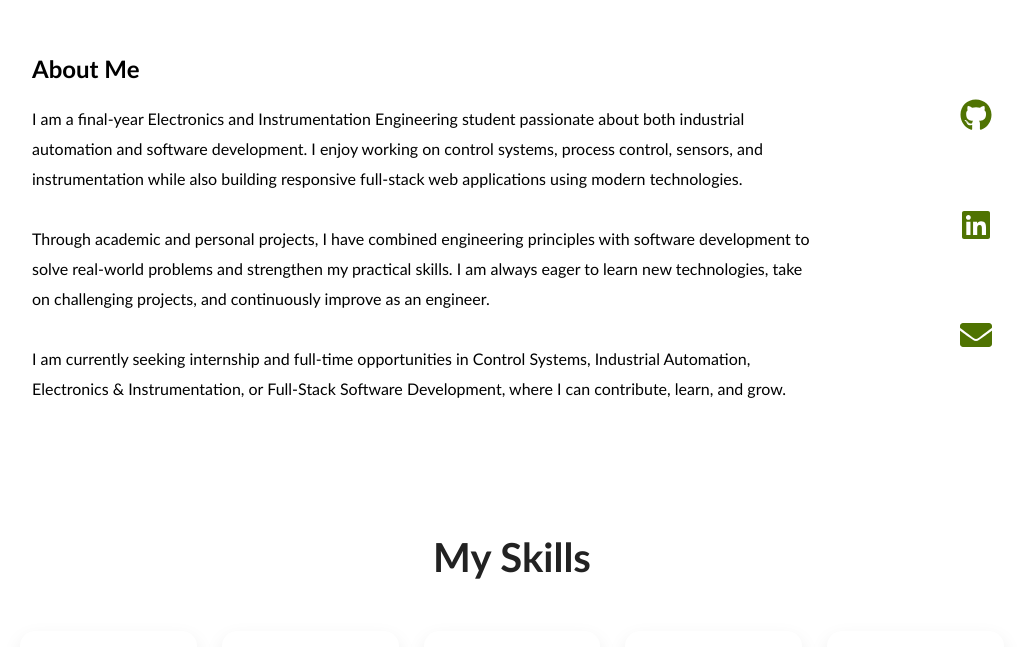
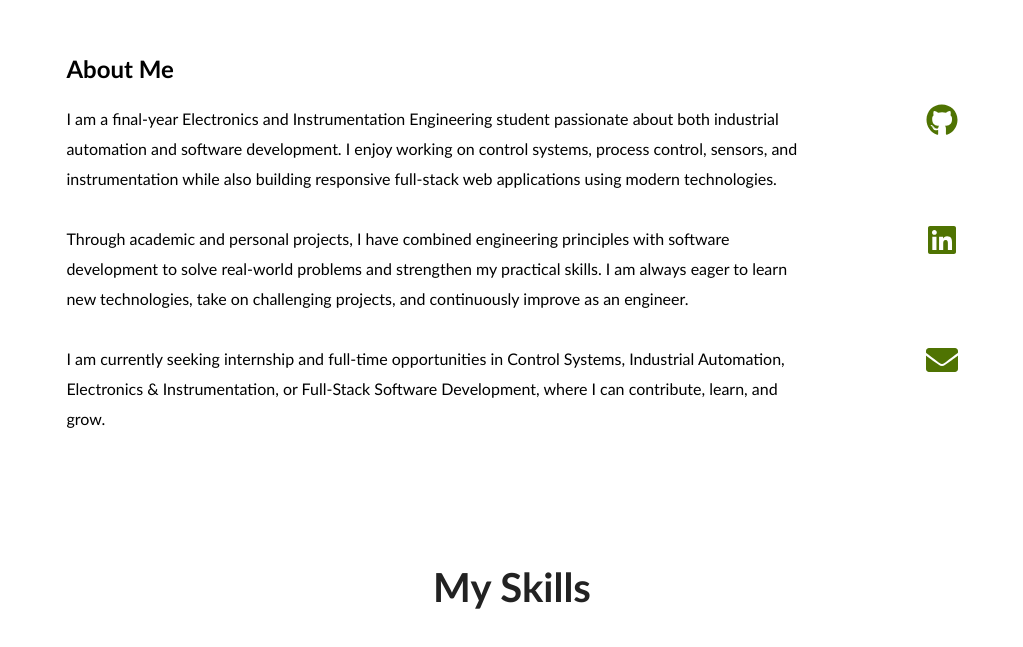
Before and after one commit to shanmathi180/portfolio, a React (Vite) app: page / in a window 1280 px wide. Shown: the part 703-1350 px from the top of the page, without its empty margins (128-1151 px from the left). Built offline with nearby package versions, Linux system fonts and the light colour scheme.

Commit message:
Update About.css

```diff
--- a/src/styles/About.css
+++ b/src/styles/About.css
@@ -2,18 +2,18 @@
     display: flex;
     align-items: center;
     justify-content: space-between;
-    gap: 150px;
+    gap: 125px;
 
-    width: 100%;
-    max-width: 1000px;
+    width: 80%;
+    max-width: 1200px;
     margin: 0 auto;
-    padding: 0 20px;
+    padding: 0 60px;
     box-sizing: border-box;
     font-family: 'Gill Sans', 'Gill Sans MT', Calibri, 'Trebuchet MS', sans-serif;
     line-height: 30px;
 
+
 }
-
 
 
 
@@ -24,6 +24,9 @@
     justify-content: center;
     align-items: center;
     gap: 75px;
+    display: flex;
+    gap: 85px;
+    /* Horizontal icons */
 }
 
 .about-icons a {
```
